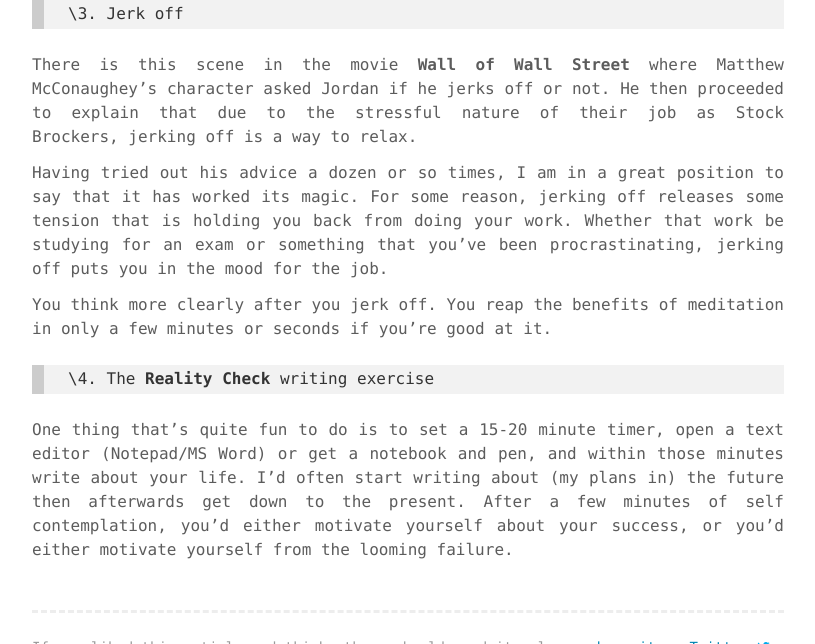
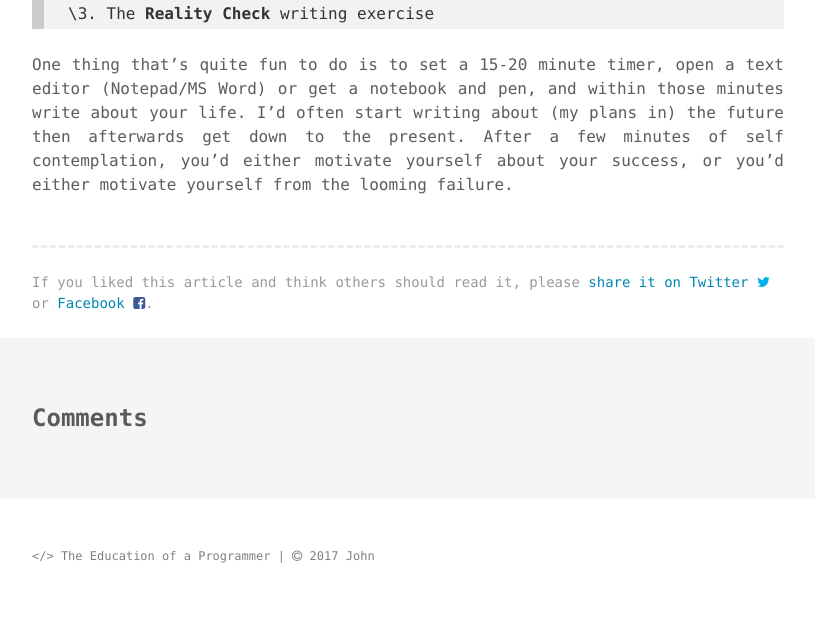
Before and after one commit to jpamata/jpamata.github.io, a Jekyll site: the page built from _posts/2016-8-20-On-Penetrating-Productivity-as-a-Frenzied-College-Kid.md, in a window 1280 px wide and 900 px high, scrolled down 1470 px, cut to the strip 256-900 px from the top of the window. Shown: the whole strip, without its empty margins (232-1047 px from the left). Built offline with Jekyll 4.4.1, drawn with Linux system fonts in a browser that asks for light colours; comment, search, counter and statistics services are not loaded; after the commit the page ends 2339 px from its top, so only the background shows below that.

Commit message:
Update 2016-8-20-On-Penetrating-Productivity-as-a-Frenzied-College-Kid.md

```diff
--- a/_posts/2016-8-20-On-Penetrating-Productivity-as-a-Frenzied-College-Kid.md
+++ b/_posts/2016-8-20-On-Penetrating-Productivity-as-a-Frenzied-College-Kid.md
@@ -46,14 +46,6 @@ My School Calendar for August
 
 </center>
 
-> \3. Jerk off
-
-<p align="justify">There is this scene in the movie <strong>Wall of Wall Street</strong> where Matthew McConaughey’s character asked Jordan if he jerks off or not. He then proceeded to explain that due to the stressful nature of their job as Stock Brockers, jerking off is a way to relax.</p>
-
-<p align="justify">Having tried out his advice a dozen or so times, I am in a great position to say that it has worked its magic. For some reason, jerking off releases some tension that is holding you back from doing your work. Whether that work be studying for an exam or something that you’ve been procrastinating, jerking off puts you in the mood for the job.</p>
-
-<p align="justify">You think more clearly after you jerk off. You reap the benefits of meditation in only a few minutes or seconds if you’re good at it.</p>
-
-> \4. The **Reality Check** writing exercise
+> \3. The **Reality Check** writing exercise
 
 <p align="justify">One thing that’s quite fun to do is to set a 15-20 minute timer, open a text editor (Notepad/MS Word) or get a notebook and pen, and within those minutes write about your life. I’d often start writing about (my plans in) the future then afterwards get down to the present. After a few minutes of self contemplation, you’d either motivate yourself about your success, or you’d either motivate yourself from the looming failure.</p>
```
